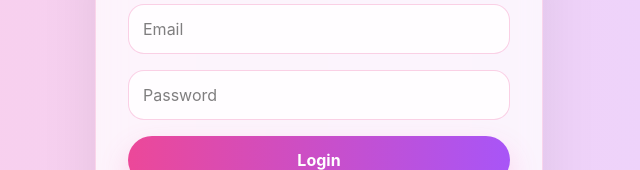
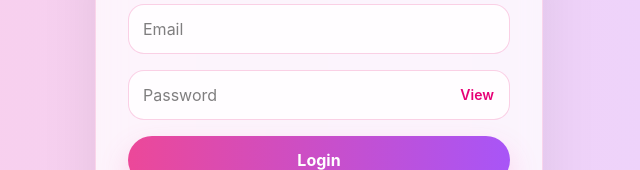
Before and after one commit to kolasaisrisaran-hash/Smart-Matrimony, a React (Vite) app: page /login in a window 1280 px wide. Shown: the part 303-473 px from the top of the page, without its empty margins (321-961 px from the left). Built offline with nearby package versions, Linux system fonts and the light colour scheme.

Commit message:
Login and register password UI update

```diff
--- a/src/pages/Login.jsx
+++ b/src/pages/Login.jsx
@@ -20,6 +20,7 @@ const Login = () => {
 
   const [form, setForm] = useState({ email: "", password: "" });
   const [loading, setLoading] = useState(false);
+  const [showPassword, setShowPassword] = useState(false);
 
   const handleChange = (e) => {
     setForm((prev) => ({ ...prev, [e.target.name]: e.target.value }));
@@ -64,15 +65,25 @@ const Login = () => {
             required
           />
 
+          <div className="relative w-full">
             <input
-            type="password"
+              type={showPassword ? "text" : "password"}
               name="password"
               placeholder="Password"
               value={form.password}
               onChange={handleChange}
-            className="input-soft"
+              className="input-soft w-full pr-24 password-input"
               required
             />
+
+            <button
+              type="button"
+              onClick={() => setShowPassword((prev) => !prev)}
+              className="absolute right-4 top-1/2 -translate-y-1/2 text-sm font-semibold text-pink-600 hover:text-pink-700 z-10 bg-transparent border-none"
+            >
+              {showPassword ? "Hide" : "View"}
+            </button>
+          </div>
 
           <button
             type="submit"
```
Lines whose indentation alone changed are shown as unchanged.
